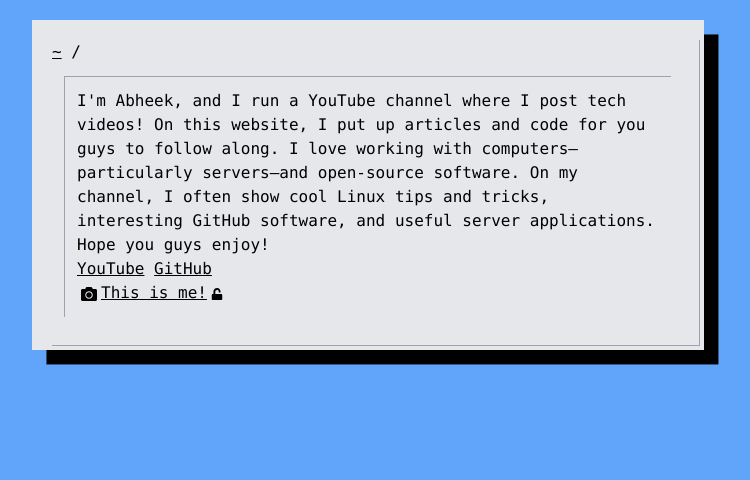
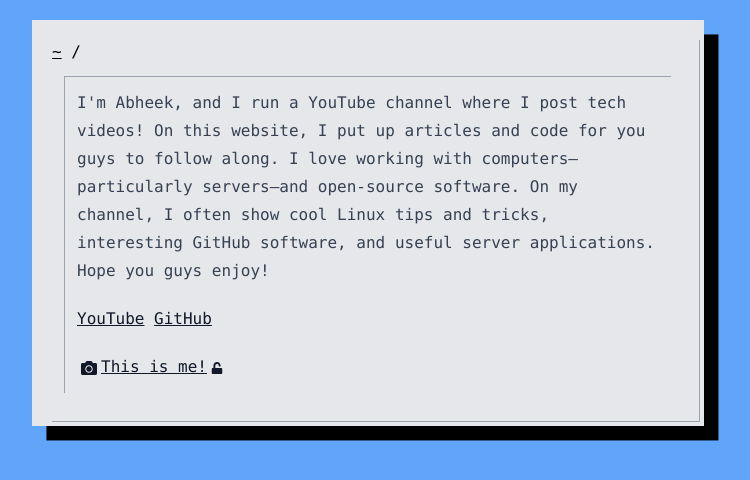
Before and after one commit to abheekda1/adawesome.tech, a Next.js app: page / in a window 1280 px wide. Shown: the top 480 px of the page, without its empty margins (272-1022 px from the left). Built offline with nearby package versions, Linux system fonts and the light colour scheme; grey boxes are pictures that could not be loaded; a small style sheet from the web is missing.

Commit message:
feat: improve images spacing and make link clicked while image is locked

```diff
--- a/components/dropdownImage.tsx
+++ b/components/dropdownImage.tsx
@@ -19,7 +19,9 @@ export default function DropdownImage({
   return (
     <>
       <a
-        className='underline inline-block'
+        className={classNames({
+          'bg-black text-white': isHovered || isClicked,
+        })}
         onClick={() => {
           setClicked(!isClicked);
           setHovered(false);
@@ -40,6 +42,7 @@ export default function DropdownImage({
           })}
         />
       </a>
+      <div className={'not-prose'}>
         <img
           onMouseEnter={() => setHovered(true)}
           onMouseLeave={() => setHovered(false)}
@@ -49,11 +52,13 @@ export default function DropdownImage({
           className={classNames(
             className,
             {
-            'origin-bottom-left transition-all h-auto': isHovered && !isClicked,
+              'origin-bottom-left transition-all h-auto':
+                isHovered && !isClicked,
             },
             { 'h-0': !isClicked && !isHovered }
           )}
         />
+      </div>
     </>
   );
 }
--- a/pages/index.tsx
+++ b/pages/index.tsx
@@ -7,7 +7,7 @@ const Home: NextPage = () => {
   return (
     <div>
       <Box>
-        <div className='not-prose'>
+        <div className='prose'>
           <p>
             I&apos;m Abheek, and I run a YouTube channel where I post tech
             videos! On this website, I put up articles and code for you guys to
```
Lines whose indentation alone changed are shown as unchanged.
